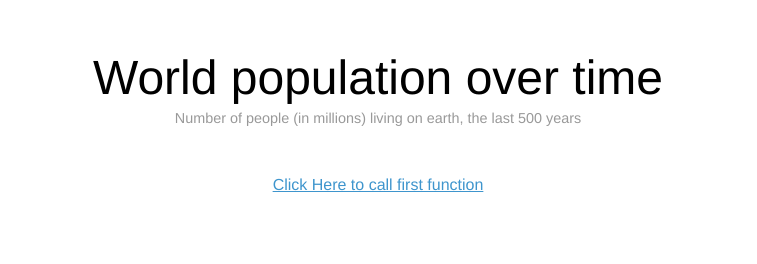
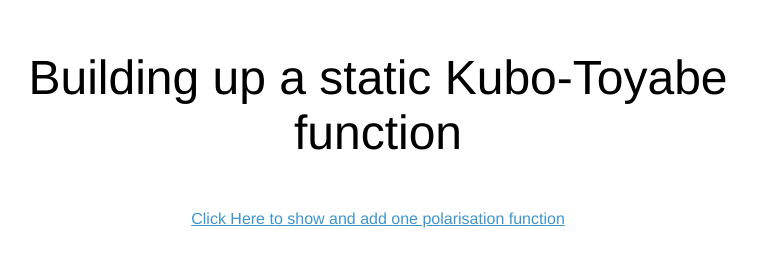
Before and after one commit to pra79393/JavaScript-Plotting-Practice, a plain HTML site: page KT_Plotting/KT_plotter.html in a window 1280 px wide. Shown: the top 264 px of the page, without its empty margins (262-1019 px from the left). Drawn offline with nearby package versions, Linux system fonts and the light colour scheme.

Commit message:
Update KT_plotter.html
Changed the button to work with new functions

```diff
--- a/KT_Plotting/KT_plotter.html
+++ b/KT_Plotting/KT_plotter.html
@@ -9,17 +9,13 @@
 
 <body>
     <div class="wrapper">
-        <h1>World population over time</h1>
-        <h2>Number of people (in millions) living on earth, the last 500 years</h2>
-        <a href="#" onclick="plot(KTdata)">Click Here to call first function</a><br>
+        <h1>Building up a static Kubo-Toyabe function</h1>
+        <a href="#" onclick="upData(KTdata); plotData(KTdata);">Click Here to show and add one polarisation function</a><br>
 
         <canvas id="myChart" width="1600" height="900"></canvas>
     </div>
 
     <script src="script3.js"></script>
-    <script>
-        var array = [];
-    </script>
 </body>
 
 </html>
```
